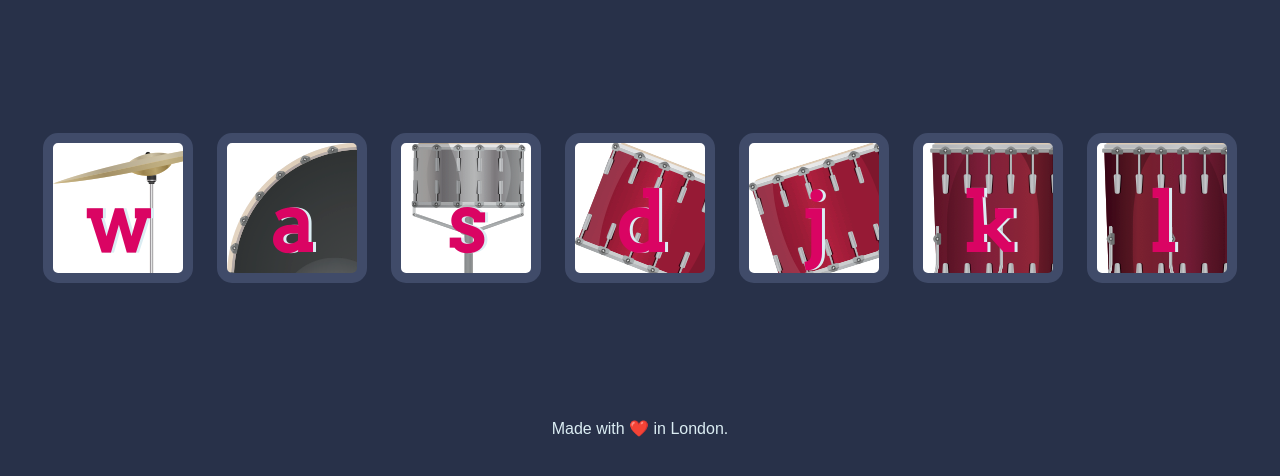
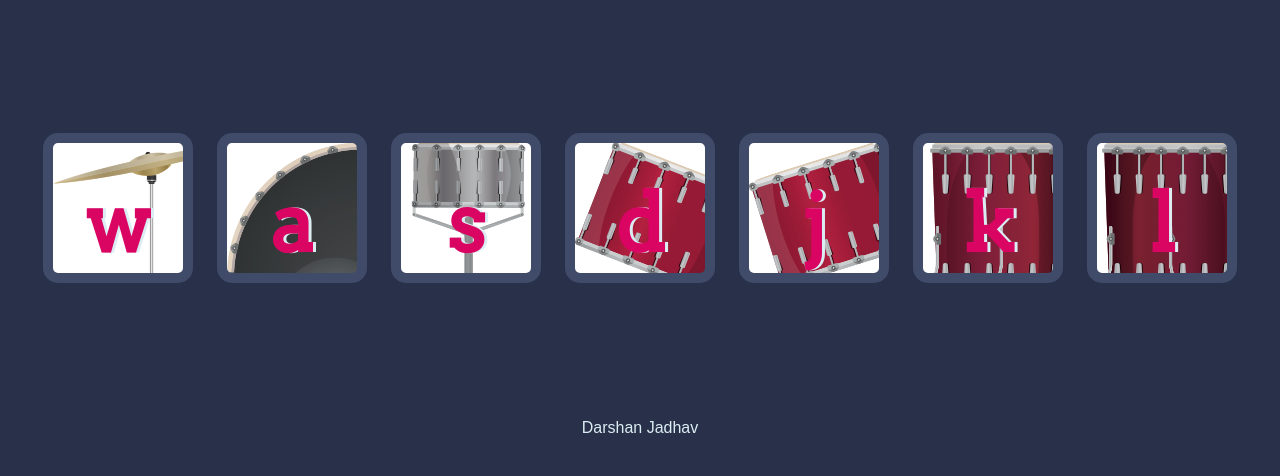
Before and after one commit to Darshanjadhav05/drum-kit, a plain HTML site: page index.html in a window 1280 px wide. Shown: the part 156-632 px from the top of the page. Drawn offline with Linux system fonts and the light colour scheme.

Commit message:
Update index.html

```diff
--- a/index.html
+++ b/index.html
@@ -24,7 +24,7 @@
 
 
   <footer>
-    Made with ❤️ in London.
+    Darshan Jadhav
   </footer>
 </body>
 
```
